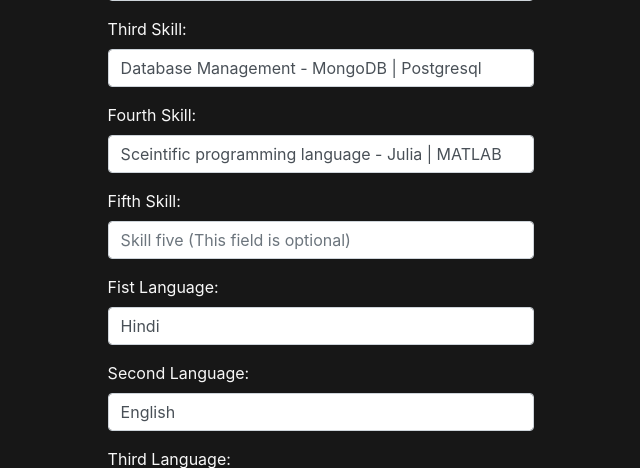
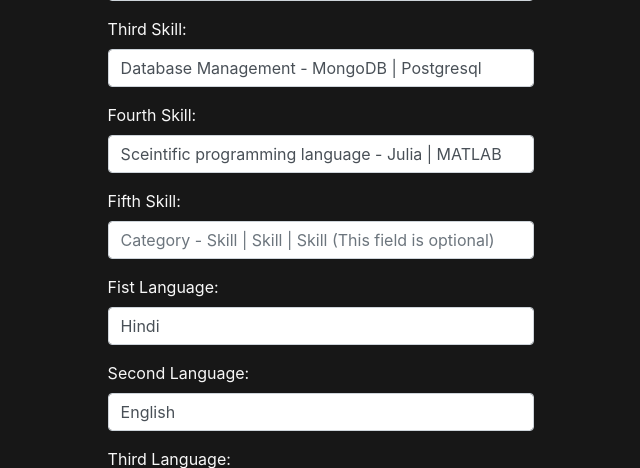
Before and after one commit to Satyam-Raj/Resume, a Django app: page /edit_profile in a window 1280 px wide. Shown: the part 4286-4754 px from the top of the page, without its empty margins (319-959 px from the left). Run offline with Django 3.2, Linux system fonts and the light colour scheme; a user stored in the database is signed in; data comes from the database, SQL or seed files in the repository; both versions use the stored data as it was after the commit; some libraries are stand-ins or nearby versions; some web fonts are replaced.

Commit message:
profile maintainance

```diff
--- a/app/forms.py
+++ b/app/forms.py
@@ -95,11 +95,11 @@
             'College_Description'               :           forms.Textarea(attrs={'class':'form-control', 'placeholder':'Write the description','maxlength': '900'}),
 
 
-            'First_Skill'                       :           forms.TextInput(attrs={'class':'form-control', 'placeholder':'Skill One'}),
-            'Second_Skill'                      :           forms.TextInput(attrs={'class':'form-control', 'placeholder':'Skill two'}),
-            'Third_Skill'                       :           forms.TextInput(attrs={'class':'form-control', 'placeholder':'Skill three'}),
-            'Fourth_Skill'                      :           forms.TextInput(attrs={'class':'form-control', 'placeholder':'Skill four (This field is optional)'}),
-            'Fifth_Skill'                       :           forms.TextInput(attrs={'class':'form-control', 'placeholder':'Skill five (This field is optional)'}),
+            'First_Skill'                       :           forms.TextInput(attrs={'class':'form-control', 'placeholder':'Category - Skill | Skill | Skill'}),
+            'Second_Skill'                      :           forms.TextInput(attrs={'class':'form-control', 'placeholder':'Frontend - HTML | CSS | JavaScript'}),
+            'Third_Skill'                       :           forms.TextInput(attrs={'class':'form-control', 'placeholder':'Timepass - Sleep | Eat | Sleep'}),
+            'Fourth_Skill'                      :           forms.TextInput(attrs={'class':'form-control', 'placeholder':'Category - Skill | Skill | Skill (This field is optional)'}),
+            'Fifth_Skill'                       :           forms.TextInput(attrs={'class':'form-control', 'placeholder':'Category - Skill | Skill | Skill (This field is optional)'}),
             # 'Sixth_Skill'                       :           forms.TextInput(attrs={'class':'form-control', 'placeholder':'Skill six (This field is optional)'}),
             # 'Seventh_Skill'                     :           forms.TextInput(attrs={'class':'form-control', 'placeholder':'Skill seven (This field is optional)'}),
 
--- a/app/templates/base.html
+++ b/app/templates/base.html
@@ -42,7 +42,7 @@
             {% if user.is_authenticated %}
             <img src="{% static 'images/logo.png' %}" style="margin-right: 5%; width: 33%;">
 
-            <a class="nav-item nav-link" href="{% url 'home' %}">Home</a>
+            <!-- <a class="nav-item nav-link" href="{% url 'home' %}">Home</a> -->
             <a class="nav-item nav-link" href="{% url 'subscription' %}">Subscribe</a>
 
             <!-- search bar in nav bar -->
```
Also changed, not shown: db.sqlite3, media/default.jpg (added).
